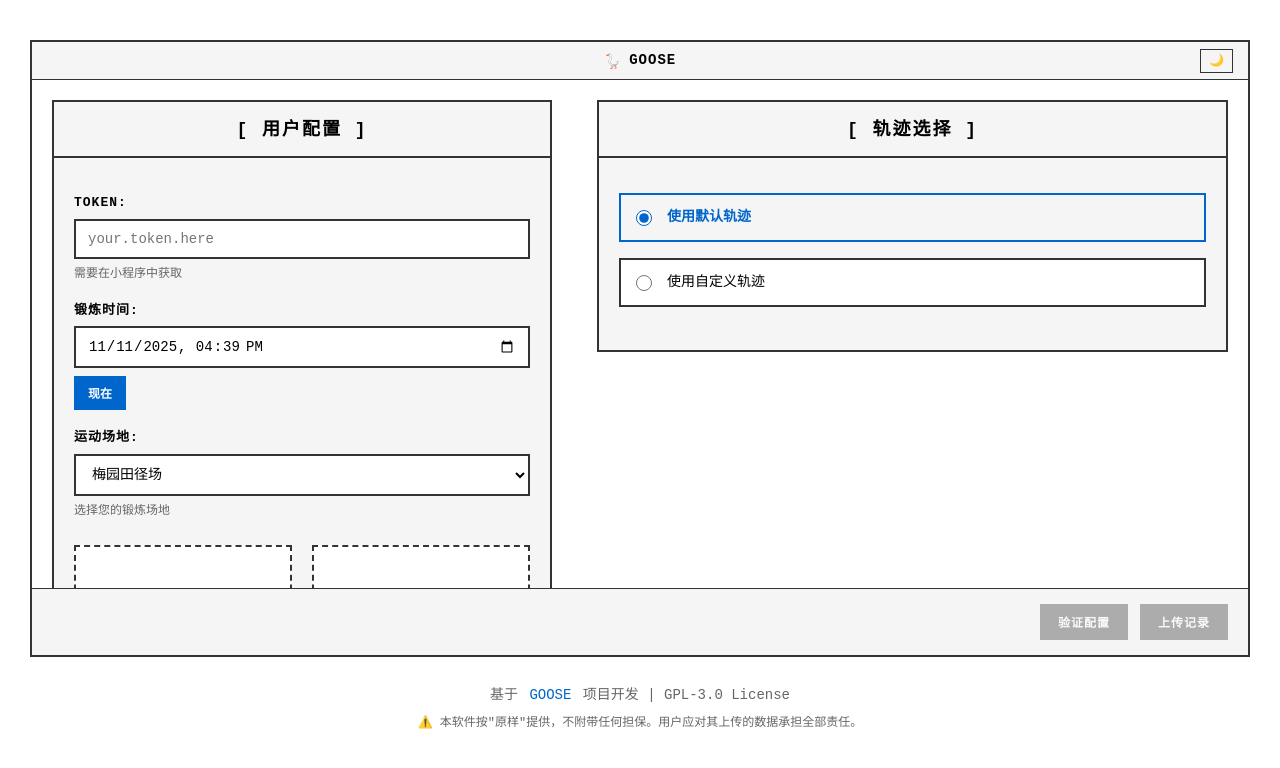
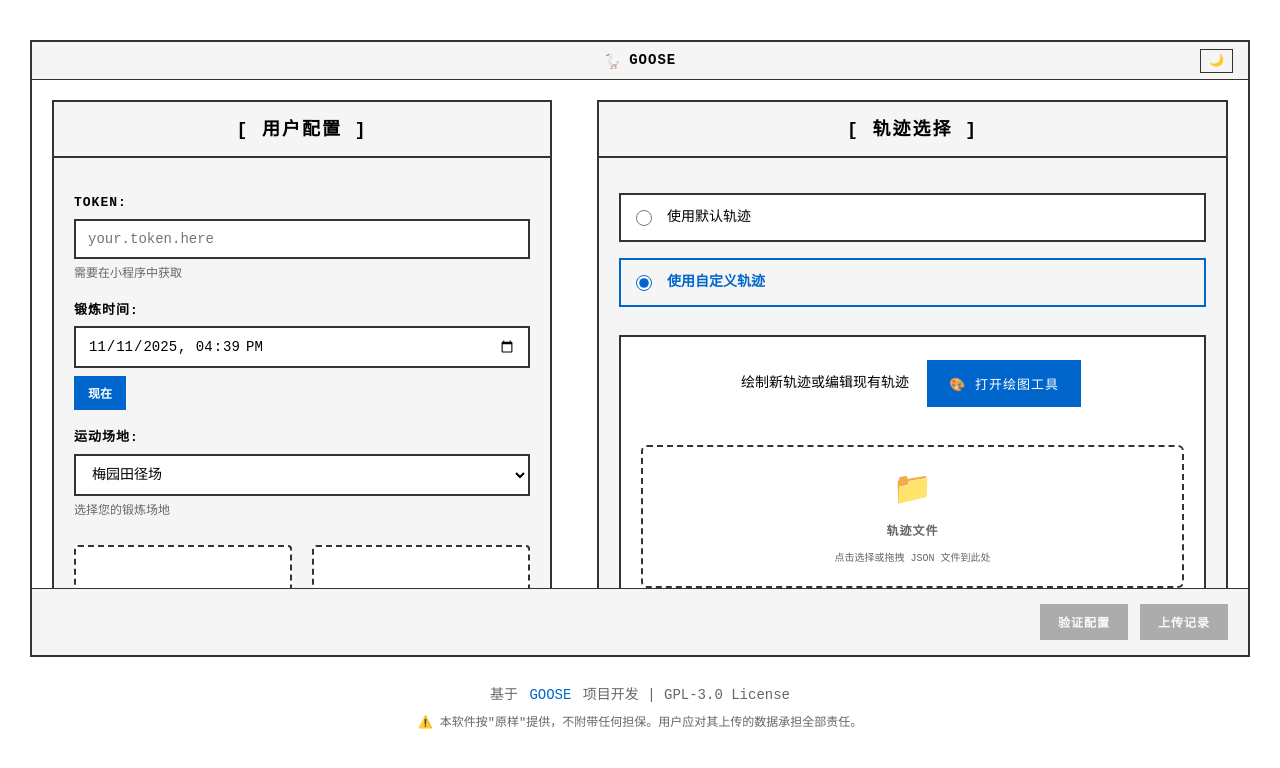
Before and after one commit to leostudiooo/GOOSE-WebApp, a Vue app: page / in a window 1280 px wide. Shown: the top 768 px of the page. Built offline with nearby package versions, Linux system fonts and the light colour scheme; the HTML template or start-up script is replaced by a standard one.

Commit message:
feat: 增强拖放视觉反馈和稳定性
- 实现dragCounter机制解决dragenter/dragleave冲突
- 简化高亮效果，移除复杂动画
- 确保高亮状态下文字可读性
- 添加防止默认行为的标准处理

```diff
--- a/src/assets/base.css
+++ b/src/assets/base.css
@@ -12,6 +12,8 @@
   --tui-danger: #cc0000;
   --tui-warning: #cc6600;
   --tui-accent: #6633cc;
+  --tui-drag-bg: rgba(0, 102, 204, 0.1);
+  --tui-drag-shadow: rgba(0, 102, 204, 0.3);
 
   /* Common colors */
   --color-background: var(--tui-bg);
@@ -37,6 +39,8 @@
   --tui-danger: #ff3333;
   --tui-warning: #ff9933;
   --tui-accent: #9966ff;
+  --tui-drag-bg: rgba(51, 153, 255, 0.1);
+  --tui-drag-shadow: rgba(51, 153, 255, 0.4);
 }
 
 @media (prefers-color-scheme: dark) {
@@ -52,6 +56,8 @@
     --tui-danger: #ff3333;
     --tui-warning: #ff9933;
     --tui-accent: #9966ff;
+    --tui-drag-bg: rgba(51, 153, 255, 0.1);
+    --tui-drag-shadow: rgba(51, 153, 255, 0.4);
   }
 }
 
--- a/src/components/ImageUploader.vue
+++ b/src/components/ImageUploader.vue
@@ -45,6 +45,7 @@ const emit = defineEmits<{
 const imageUrl = ref<string>('')
 const fileName = ref<string>('')
 const isDragOver = ref<boolean>(false)
+let dragCounter = 0
 
 function handleFileChange(event: Event) {
   const target = event.target as HTMLInputElement
@@ -63,26 +64,41 @@ function processFile(file: File) {
   }
 }
 
+// 防止默认行为的通用函数
+function preventDefaults(event: DragEvent) {
+  event.preventDefault()
+  event.stopPropagation()
+}
+
 function handleDrop(event: DragEvent) {
+  preventDefaults(event)
+  dragCounter = 0
   isDragOver.value = false
+
   const files = event.dataTransfer?.files
-  if (files && files[0]) {
+  if (files && files[0] && files[0].type.startsWith('image/')) {
     processFile(files[0])
   }
 }
 
 function handleDragOver(event: DragEvent) {
-  event.preventDefault()
+  preventDefaults(event)
 }
 
 function handleDragEnter(event: DragEvent) {
-  event.preventDefault()
-  isDragOver.value = true
+  preventDefaults(event)
+  dragCounter++
+  if (dragCounter === 1) {
+    isDragOver.value = true
+  }
 }
 
 function handleDragLeave(event: DragEvent) {
-  event.preventDefault()
-  isDragOver.value = false
+  preventDefaults(event)
+  dragCounter--
+  if (dragCounter === 0) {
+    isDragOver.value = false
+  }
 }
 </script>
 
@@ -97,12 +113,15 @@ function handleDragLeave(event: DragEvent) {
   position: relative;
   border: 2px dashed var(--color-border);
   background: var(--color-background);
-  transition: all 0.2s;
+  transition: all 0.3s ease;
+  border-radius: 4px;
 }
 
 .upload-area:hover {
   border-color: var(--color-primary);
   background: var(--color-surface);
+  transform: translateY(-2px);
+  box-shadow: 0 4px 12px var(--tui-drag-bg);
 }
 
 .file-input {
@@ -116,7 +135,9 @@ function handleDragLeave(event: DragEvent) {
   align-items: center;
   justify-content: center;
   padding: 20px;
-  transition: background-color 0.2s;
+  transition: all 0.3s ease;
+  border-radius: 4px;
+  position: relative;
 }
 
 .upload-label:hover {
@@ -124,9 +145,30 @@ function handleDragLeave(event: DragEvent) {
 }
 
 .upload-label.drag-over {
-  background: var(--color-surface);
-  border-color: var(--color-primary);
+  background: var(--tui-primary);
+  color: white;
+  border-color: var(--tui-primary);
+  box-shadow: 0 8px 25px var(--tui-drag-shadow);
 }
+
+.upload-area.drag-over {
+  border-color: var(--tui-primary);
+  border-style: solid;
+  background: var(--tui-primary);
+}
+
+.upload-label.drag-over {
+  color: white;
+}
+
+.upload-label.drag-over .placeholder {
+  color: white;
+}
+
+.upload-label.drag-over .placeholder small {
+  color: rgba(255, 255, 255, 0.9);
+}
+
 
 @media (min-width: 640px) {
   .upload-label {
--- a/src/components/TrackSelector.vue
+++ b/src/components/TrackSelector.vue
@@ -49,7 +49,7 @@
           <!-- Show track info when track is loaded -->
           <div v-else class="track-loaded">
             <div class="track-info-display">
-              <span class="track-icon">✅</span>
+              <span class="track-icon">🏟️</span>
               <div class="track-details">
                 <p class="track-name">{{ trackFileName || '已加载轨迹' }}</p>
                 <small class="track-stats">
@@ -78,6 +78,7 @@ const userStore = useUserStore()
 const trackFileName = ref<string>('')
 const isLoadingBoundary = ref(false)
 const isDragOver = ref<boolean>(false)
+let dragCounter = 0
 
 // localStorage key for auto-loading PRTS tracks (same as PRTSTracker)
 const PRTS_PATH_STORAGE_KEY = 'goose_prts_path_points'
@@ -193,6 +194,12 @@ function calculateDistance(lat1: number, lng1: number, lat2: number, lng2: numbe
 onMounted(async () => {
   console.log('TrackSelector: Component mounted')
 
+  // Ensure custom track mode is enabled by default
+  if (!userStore.user.customTrack.enable) {
+    console.log('TrackSelector: Enabling custom track mode by default')
+    userStore.user.customTrack.enable = true
+  }
+
   // Try to auto-load PRTS track from localStorage
   const loaded = loadPRTSTrackFromStorage()
   if (loaded) {
@@ -232,27 +239,42 @@ async function processTrackFile(file: File) {
   }
 }
 
+// 防止默认行为的通用函数
+function preventDefaults(event: DragEvent) {
+  event.preventDefault()
+  event.stopPropagation()
+}
+
 // Drag and drop handlers
 function handleDrop(event: DragEvent) {
+  preventDefaults(event)
+  dragCounter = 0
   isDragOver.value = false
+
   const files = event.dataTransfer?.files
-  if (files && files[0]) {
+  if (files && files[0] && files[0].name.endsWith('.json')) {
     processTrackFile(files[0])
   }
 }
 
 function handleDragOver(event: DragEvent) {
-  event.preventDefault()
+  preventDefaults(event)
 }
 
 function handleDragEnter(event: DragEvent) {
-  event.preventDefault()
-  isDragOver.value = true
+  preventDefaults(event)
+  dragCounter++
+  if (dragCounter === 1) {
+    isDragOver.value = true
+  }
 }
 
 function handleDragLeave(event: DragEvent) {
-  event.preventDefault()
-  isDragOver.value = false
+  preventDefaults(event)
+  dragCounter--
+  if (dragCounter === 0) {
+    isDragOver.value = false
+  }
 }
 
 // Clear custom track and localStorage
@@ -485,19 +507,38 @@ h3 {
   position: relative;
   border: 2px dashed var(--color-border);
   background: var(--color-background);
-  transition: all 0.2s;
+  transition: all 0.3s ease;
   min-height: 100px;
+  border-radius: 6px;
+  margin: 15px 0;
 }
 
 .upload-area:hover {
   border-color: var(--color-primary);
   background: var(--color-surface);
+  transform: translateY(-1px);
+  box-shadow: 0 3px 8px var(--tui-drag-bg);
 }
 
 .upload-area.drag-over {
-  border-color: var(--color-primary);
-  background: var(--color-surface);
+  border-color: var(--tui-primary);
+  border-style: solid;
+  background: var(--tui-primary);
+  color: white;
 }
+
+.upload-area.drag-over .upload-label,
+.upload-area.drag-over .upload-help,
+.upload-area.drag-over .upload-placeholder,
+.upload-area.drag-over .upload-placeholder p,
+.upload-area.drag-over .upload-placeholder small,
+.upload-area.drag-over .track-loaded,
+.upload-area.drag-over .track-info-display,
+.upload-area.drag-over .track-name,
+.upload-area.drag-over .track-points {
+  color: white !important;
+}
+
 
 .upload-label {
   display: flex;
```
